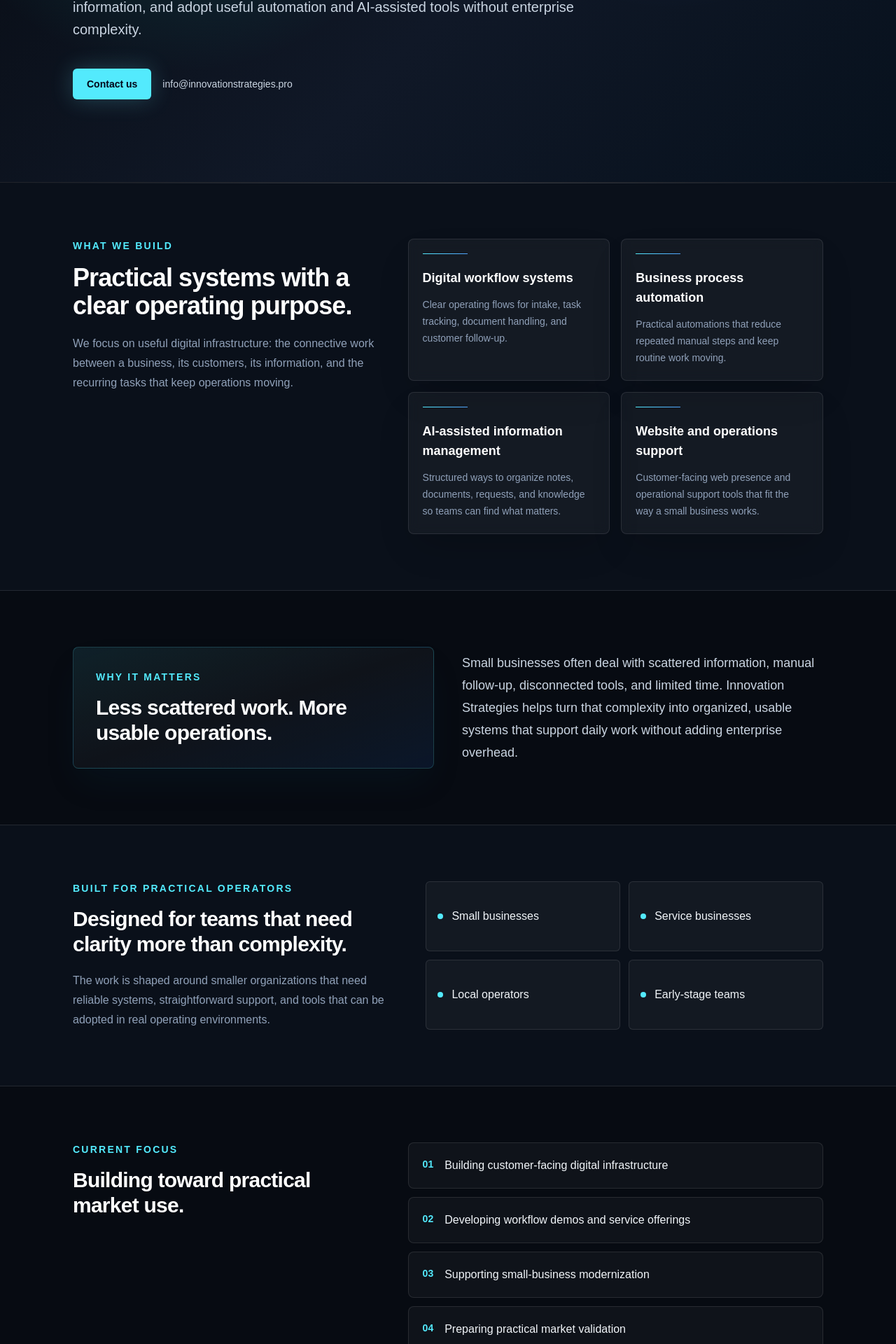
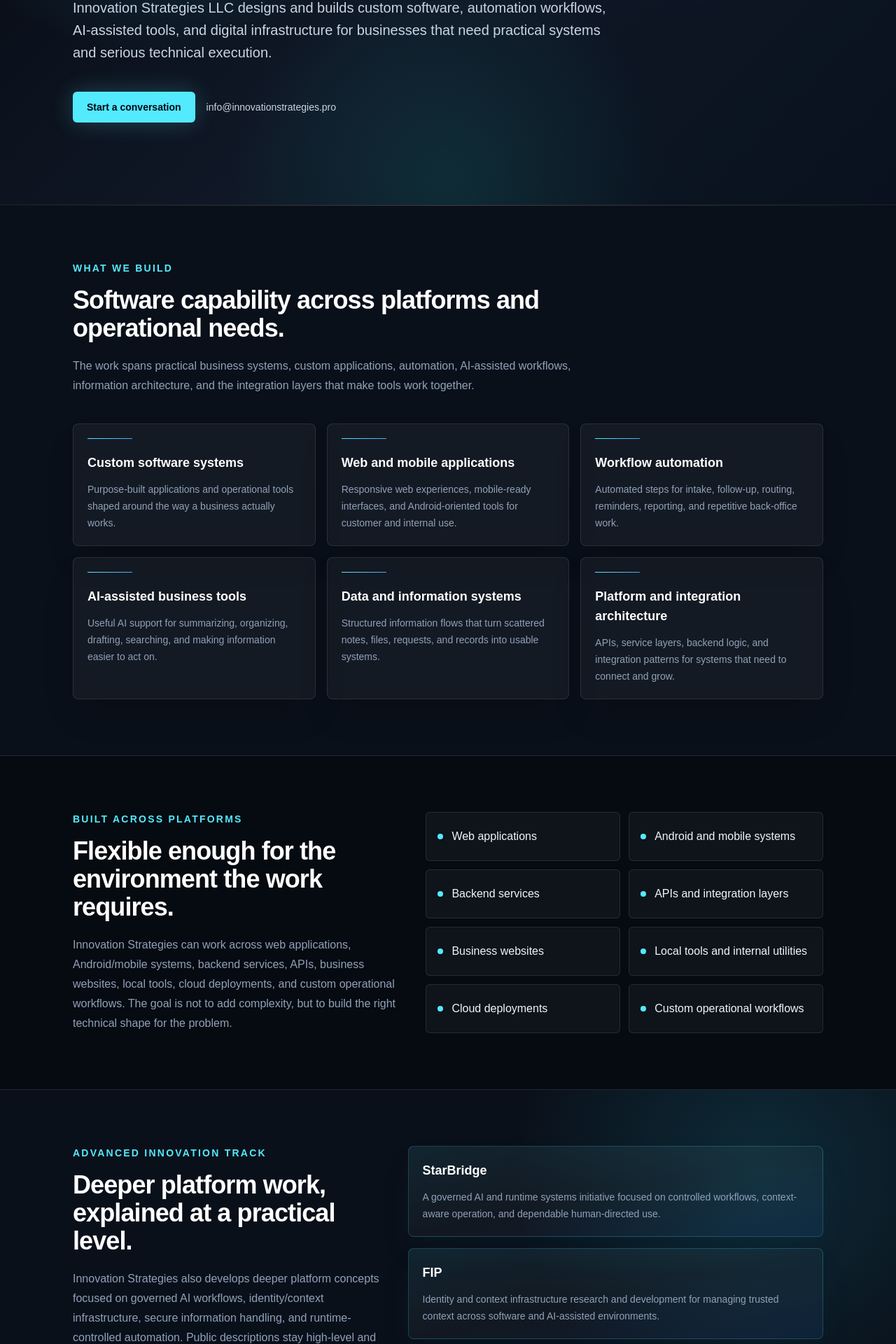
Before and after one commit to jsnfeinstein71/innovationstrategies-site, a Next.js app: page / in a window 1280 px wide. Shown: the part 396-2316 px from the top of the page at 70% size. Built offline with nearby package versions, Linux system fonts and the light colour scheme.

Commit message:
Expand Innovation Strategies company positioning

```diff
--- a/app/layout.tsx
+++ b/app/layout.tsx
@@ -2,14 +2,14 @@ import type { Metadata } from "next";
 import "./globals.css";
 
 export const metadata: Metadata = {
-  title: "Innovation Strategies LLC | Practical Digital Systems",
+  title: "Innovation Strategies LLC | Custom Software and AI Systems",
   description:
-    "Innovation Strategies LLC develops practical digital systems, automation workflows, and AI-assisted business tools for small business operations.",
+    "Innovation Strategies LLC designs and builds custom software, automation workflows, AI-assisted tools, and digital infrastructure for real-world operations.",
   metadataBase: new URL("https://innovationstrategies.pro"),
   openGraph: {
-    title: "Innovation Strategies LLC | Practical Digital Systems",
+    title: "Innovation Strategies LLC | Custom Software and AI Systems",
     description:
-      "Practical digital systems, automation workflows, and AI-assisted business tools for small business operations.",
+      "Custom software, automation workflows, AI-assisted tools, and digital infrastructure for real-world operations.",
     url: "https://innovationstrategies.pro",
     siteName: "Innovation Strategies LLC",
     type: "website",
--- a/app/page.tsx
+++ b/app/page.tsx
@@ -1,67 +1,113 @@
-const builds = [
+const buildCards = [
   {
-    title: "Digital workflow systems",
+    title: "Custom software systems",
     description:
-      "Clear operating flows for intake, task tracking, document handling, and customer follow-up.",
+      "Purpose-built applications and operational tools shaped around the way a business actually works.",
   },
   {
-    title: "Business process automation",
+    title: "Web and mobile applications",
     description:
-      "Practical automations that reduce repeated manual steps and keep routine work moving.",
+      "Responsive web experiences, mobile-ready interfaces, and Android-oriented tools for customer and internal use.",
   },
   {
-    title: "AI-assisted information management",
+    title: "Workflow automation",
     description:
-      "Structured ways to organize notes, documents, requests, and knowledge so teams can find what matters.",
+      "Automated steps for intake, follow-up, routing, reminders, reporting, and repetitive back-office work.",
   },
   {
-    title: "Website and operations support",
+    title: "AI-assisted business tools",
     description:
-      "Customer-facing web presence and operational support tools that fit the way a small business works.",
+      "Useful AI support for summarizing, organizing, drafting, searching, and making information easier to act on.",
+  },
+  {
+    title: "Data and information systems",
+    description:
+      "Structured information flows that turn scattered notes, files, requests, and records into usable systems.",
+  },
+  {
+    title: "Platform and integration architecture",
+    description:
+      "APIs, service layers, backend logic, and integration patterns for systems that need to connect and grow.",
   },
 ];
 
-const operators = [
-  "Small businesses",
-  "Service businesses",
-  "Local operators",
-  "Early-stage teams",
+const platformItems = [
+  "Web applications",
+  "Android and mobile systems",
+  "Backend services",
+  "APIs and integration layers",
+  "Business websites",
+  "Local tools and internal utilities",
+  "Cloud deployments",
+  "Custom operational workflows",
 ];
 
-const focusAreas = [
-  "Building customer-facing digital infrastructure",
-  "Developing workflow demos and service offerings",
-  "Supporting small-business modernization",
-  "Preparing practical market validation",
+const innovationTracks = [
+  {
+    title: "StarBridge",
+    description:
+      "A governed AI and runtime systems initiative focused on controlled workflows, context-aware operation, and dependable human-directed use.",
+  },
+  {
+    title: "FIP",
+    description:
+      "Identity and context infrastructure research and development for managing trusted context across software and AI-assisted environments.",
+  },
+  {
+    title: "IaaS direction",
+    description:
+      "A future direction for trusted identity and context services that can support safer, more consistent digital operations.",
+  },
+];
+
+const practicalSupport = [
+  "Websites and public presence",
+  "Customer intake",
+  "Internal tools",
+  "Automating repetitive work",
+  "Organizing scattered information",
+  "Connecting systems",
+  "Preparing demos and prototypes",
+  "Improving operations",
+];
+
+const reasons = [
+  "Hands-on building",
+  "Movement from idea to working system",
+  "Practical problem solving",
+  "Broad technical range",
+  "Serious architecture where needed",
+  "Small-business practicality without enterprise complexity",
 ];
 
 export default function Home() {
   return (
-    <main className="min-h-screen overflow-hidden bg-[#070b12] text-slate-100">
+    <main className="min-h-screen overflow-hidden bg-[#060a11] text-slate-100">
       <section className="relative border-b border-white/10">
-        <div className="absolute inset-0 bg-[radial-gradient(circle_at_20%_20%,rgba(20,184,166,0.24),transparent_32%),radial-gradient(circle_at_75%_15%,rgba(59,130,246,0.18),transparent_28%),linear-gradient(135deg,#070b12_0%,#101827_54%,#07111d_100%)]" />
+        <div className="absolute inset-0 bg-[radial-gradient(circle_at_18%_18%,rgba(34,211,238,0.22),transparent_30%),radial-gradient(circle_at_78%_12%,rgba(59,130,246,0.2),transparent_28%),radial-gradient(circle_at_50%_95%,rgba(20,184,166,0.14),transparent_34%),linear-gradient(135deg,#060a11_0%,#101827_52%,#08111d_100%)]" />
         <div className="absolute inset-x-0 top-0 h-px bg-gradient-to-r from-transparent via-cyan-300/70 to-transparent" />
-        <div className="relative mx-auto flex min-h-[82vh] max-w-6xl flex-col justify-center px-6 py-20 sm:px-8 lg:px-10">
-          <div className="mb-8 flex w-fit items-center gap-3 rounded-full border border-white/10 bg-white/[0.04] px-4 py-2 text-xs font-semibold uppercase tracking-[0.18em] text-cyan-100 shadow-2xl shadow-cyan-950/30">
+        <div className="relative mx-auto flex min-h-[86vh] max-w-6xl flex-col justify-center px-6 py-20 sm:px-8 lg:px-10">
+          <div className="mb-8 flex w-fit items-center gap-3 rounded-full border border-white/10 bg-white/[0.045] px-4 py-2 text-xs font-semibold uppercase tracking-[0.18em] text-cyan-100 shadow-2xl shadow-cyan-950/30">
             <span className="h-2 w-2 rounded-full bg-cyan-300 shadow-[0_0_18px_rgba(103,232,249,0.9)]" />
             Innovation Strategies LLC
           </div>
-          <div className="max-w-4xl">
-            <h1 className="text-4xl font-semibold leading-tight text-white sm:text-5xl lg:text-6xl">
-              Practical digital systems for small business operations.
+          <div className="max-w-5xl">
+            <h1 className="text-4xl font-semibold leading-tight text-white sm:text-5xl lg:text-7xl">
+              Software systems built for real-world operations.
             </h1>
-            <p className="mt-6 max-w-3xl text-lg leading-8 text-slate-300 sm:text-xl">
-              Innovation Strategies LLC helps small businesses improve
-              workflows, organize information, and adopt useful automation and
-              AI-assisted tools without enterprise complexity.
+            <p className="mt-7 max-w-3xl text-lg leading-8 text-slate-300 sm:text-xl">
+              Innovation Strategies LLC designs and builds custom software,
+              automation workflows, AI-assisted tools, and digital
+              infrastructure for businesses that need practical systems and
+              serious technical execution.
             </p>
           </div>
           <div className="mt-10 flex flex-col gap-4 sm:flex-row sm:items-center">
             <a
               href="mailto:info@innovationstrategies.pro"
-              className="inline-flex w-fit items-center justify-center rounded-md bg-cyan-300 px-5 py-3 text-sm font-semibold text-slate-950 shadow-[0_0_32px_rgba(103,232,249,0.24)] transition hover:bg-cyan-200 focus:outline-none focus:ring-2 focus:ring-cyan-200 focus:ring-offset-2 focus:ring-offset-[#070b12]"
+              className="inline-flex w-fit items-center justify-center rounded-md bg-cyan-300 px-5 py-3 text-sm font-semibold text-slate-950 shadow-[0_0_32px_rgba(103,232,249,0.24)] transition hover:bg-cyan-200 focus:outline-none focus:ring-2 focus:ring-cyan-200 focus:ring-offset-2 focus:ring-offset-[#060a11]"
             >
-              Contact us
+              Start a conversation
             </a>
             <a
               href="mailto:info@innovationstrategies.pro"
@@ -76,32 +122,99 @@ export default function Home() {
       <section className="relative border-b border-white/10 bg-[#0a101a] py-16 sm:py-20">
         <div className="absolute inset-x-0 top-0 h-px bg-gradient-to-r from-transparent via-white/20 to-transparent" />
         <div className="mx-auto max-w-6xl px-6 sm:px-8 lg:px-10">
+          <div className="max-w-3xl">
+            <p className="text-sm font-semibold uppercase tracking-[0.16em] text-cyan-300">
+              What We Build
+            </p>
+            <h2 className="mt-4 text-3xl font-semibold tracking-tight text-white sm:text-4xl">
+              Software capability across platforms and operational needs.
+            </h2>
+            <p className="mt-5 text-base leading-7 text-slate-400">
+              The work spans practical business systems, custom applications,
+              automation, AI-assisted workflows, information architecture, and
+              the integration layers that make tools work together.
+            </p>
+          </div>
+          <div className="mt-10 grid gap-4 md:grid-cols-2 lg:grid-cols-3">
+            {buildCards.map((item) => (
+              <article
+                key={item.title}
+                className="rounded-lg border border-white/10 bg-white/[0.045] p-5 shadow-2xl shadow-black/20 backdrop-blur"
+              >
+                <div className="mb-5 h-px w-16 bg-gradient-to-r from-cyan-300 to-blue-400" />
+                <h3 className="text-lg font-semibold text-white">
+                  {item.title}
+                </h3>
+                <p className="mt-3 text-sm leading-6 text-slate-400">
+                  {item.description}
+                </p>
+              </article>
+            ))}
+          </div>
+        </div>
+      </section>
+
+      <section className="bg-[#060a11] py-16 sm:py-20">
+        <div className="mx-auto grid max-w-6xl gap-10 px-6 sm:px-8 lg:grid-cols-[0.9fr_1.1fr] lg:px-10">
+          <div>
+            <p className="text-sm font-semibold uppercase tracking-[0.16em] text-cyan-300">
+              Built Across Platforms
+            </p>
+            <h2 className="mt-4 text-3xl font-semibold tracking-tight text-white sm:text-4xl">
+              Flexible enough for the environment the work requires.
+            </h2>
+            <p className="mt-5 text-base leading-7 text-slate-400">
+              Innovation Strategies can work across web applications,
+              Android/mobile systems, backend services, APIs, business
+              websites, local tools, cloud deployments, and custom operational
+              workflows. The goal is not to add complexity, but to build the
+              right technical shape for the problem.
+            </p>
+          </div>
+          <div className="grid gap-3 sm:grid-cols-2">
+            {platformItems.map((item) => (
+              <div
+                key={item}
+                className="flex items-center gap-3 rounded-md border border-white/10 bg-white/[0.04] p-4"
+              >
+                <span className="h-2 w-2 rounded-full bg-cyan-300" />
+                <span className="font-medium text-slate-100">{item}</span>
+              </div>
+            ))}
+          </div>
+        </div>
+      </section>
+
+      <section className="relative border-y border-white/10 bg-[#0a101a] py-16 sm:py-20">
+        <div className="absolute inset-0 bg-[radial-gradient(circle_at_85%_20%,rgba(34,211,238,0.14),transparent_30%)]" />
+        <div className="relative mx-auto max-w-6xl px-6 sm:px-8 lg:px-10">
           <div className="grid gap-10 lg:grid-cols-[0.85fr_1.15fr]">
             <div>
               <p className="text-sm font-semibold uppercase tracking-[0.16em] text-cyan-300">
-                What We Build
+                Advanced Innovation Track
               </p>
               <h2 className="mt-4 text-3xl font-semibold tracking-tight text-white sm:text-4xl">
-                Practical systems with a clear operating purpose.
+                Deeper platform work, explained at a practical level.
               </h2>
               <p className="mt-5 text-base leading-7 text-slate-400">
-                We focus on useful digital infrastructure: the connective work
-                between a business, its customers, its information, and the
-                recurring tasks that keep operations moving.
+                Innovation Strategies also develops deeper platform concepts
+                focused on governed AI workflows, identity/context
+                infrastructure, secure information handling, and
+                runtime-controlled automation. Public descriptions stay
+                high-level and focused on the business value of trusted systems.
               </p>
             </div>
-            <div className="grid gap-4 sm:grid-cols-2">
-              {builds.map((item) => (
+            <div className="space-y-4">
+              {innovationTracks.map((track) => (
                 <article
-                  key={item.title}
-                  className="rounded-lg border border-white/10 bg-white/[0.045] p-5 shadow-2xl shadow-black/20 backdrop-blur"
+                  key={track.title}
+                  className="rounded-lg border border-cyan-300/20 bg-gradient-to-br from-cyan-300/10 via-white/[0.035] to-blue-500/10 p-5 shadow-2xl shadow-cyan-950/20"
                 >
-                  <div className="mb-5 h-px w-16 bg-gradient-to-r from-cyan-300 to-blue-400" />
                   <h3 className="text-lg font-semibold text-white">
-                    {item.title}
+                    {track.title}
                   </h3>
                   <p className="mt-3 text-sm leading-6 text-slate-400">
-                    {item.description}
+                    {track.description}
                   </p>
                 </article>
               ))}
@@ -110,84 +223,67 @@ export default function Home() {
         </div>
       </section>
 
-      <section className="bg-[#070b12] py-16 sm:py-20">
-        <div className="mx-auto grid max-w-6xl gap-10 px-6 sm:px-8 lg:grid-cols-[1fr_1fr] lg:px-10">
-          <div className="rounded-lg border border-cyan-300/20 bg-gradient-to-br from-cyan-300/10 via-white/[0.035] to-blue-500/10 p-6 shadow-2xl shadow-cyan-950/20 sm:p-8">
-            <p className="text-sm font-semibold uppercase tracking-[0.16em] text-cyan-300">
-              Why It Matters
-            </p>
-            <h2 className="mt-4 text-3xl font-semibold tracking-tight text-white">
-              Less scattered work. More usable operations.
-            </h2>
-          </div>
-          <div className="flex items-center">
-            <p className="text-lg leading-8 text-slate-300">
-              Small businesses often deal with scattered information, manual
-              follow-up, disconnected tools, and limited time. Innovation
-              Strategies helps turn that complexity into organized, usable
-              systems that support daily work without adding enterprise
-              overhead.
-            </p>
-          </div>
-        </div>
-      </section>
-
-      <section className="border-y border-white/10 bg-[#0a101a] py-16 sm:py-20">
+      <section className="bg-[#060a11] py-16 sm:py-20">
         <div className="mx-auto grid max-w-6xl gap-10 px-6 sm:px-8 lg:grid-cols-[0.9fr_1.1fr] lg:px-10">
           <div>
             <p className="text-sm font-semibold uppercase tracking-[0.16em] text-cyan-300">
-              Built For Practical Operators
+              Practical Business Support
             </p>
-            <h2 className="mt-4 text-3xl font-semibold tracking-tight text-white">
-              Designed for teams that need clarity more than complexity.
+            <h2 className="mt-4 text-3xl font-semibold tracking-tight text-white sm:text-4xl">
+              Advanced capability applied to everyday operating needs.
             </h2>
             <p className="mt-5 text-base leading-7 text-slate-400">
-              The work is shaped around smaller organizations that need
-              reliable systems, straightforward support, and tools that can be
-              adopted in real operating environments.
+              The same technical range can support the practical work that
+              keeps a business moving, from public presence and intake flows to
+              internal tools, prototypes, and connected systems.
             </p>
           </div>
           <div className="grid gap-3 sm:grid-cols-2">
-            {operators.map((operator) => (
+            {practicalSupport.map((item) => (
               <div
-                key={operator}
-                className="flex items-center gap-3 rounded-md border border-white/10 bg-white/[0.04] p-4"
+                key={item}
+                className="rounded-md border border-white/10 bg-white/[0.04] p-4 font-medium text-slate-100"
               >
-                <span className="h-2 w-2 rounded-full bg-cyan-300" />
-                <span className="font-medium text-slate-100">{operator}</span>
+                {item}
               </div>
             ))}
           </div>
         </div>
       </section>
 
-      <section className="bg-[#070b12] py-16 sm:py-20">
+      <section className="border-y border-white/10 bg-[#0a101a] py-16 sm:py-20">
         <div className="mx-auto grid max-w-6xl gap-10 px-6 sm:px-8 lg:grid-cols-[0.85fr_1.15fr] lg:px-10">
           <div>
             <p className="text-sm font-semibold uppercase tracking-[0.16em] text-cyan-300">
-              Current Focus
+              Why Innovation Strategies
             </p>
-            <h2 className="mt-4 text-3xl font-semibold tracking-tight text-white">
-              Building toward practical market use.
+            <h2 className="mt-4 text-3xl font-semibold tracking-tight text-white sm:text-4xl">
+              Builder-oriented technical work without enterprise overhead.
             </h2>
+            <p className="mt-5 text-base leading-7 text-slate-400">
+              Innovation Strategies is built around hands-on execution: turning
+              unclear operational problems into working systems, using serious
+              architecture where it matters and practical delivery where speed
+              and clarity matter most.
+            </p>
           </div>
           <div className="space-y-3">
-            {focusAreas.map((focus, index) => (
+            {reasons.map((reason, index) => (
               <div
-                key={focus}
+                key={reason}
                 className="grid grid-cols-[auto_1fr] gap-4 rounded-lg border border-white/10 bg-white/[0.035] p-5"
               >
                 <span className="text-sm font-semibold text-cyan-300">
                   0{index + 1}
                 </span>
-                <p className="font-medium leading-6 text-slate-100">{focus}</p>
+                <p className="font-medium leading-6 text-slate-100">{reason}</p>
               </div>
             ))}
           </div>
         </div>
       </section>
 
-      <section className="relative border-t border-white/10 bg-[#0a101a] py-16">
+      <section className="relative bg-[#060a11] py-16">
         <div className="absolute inset-x-0 bottom-0 h-px bg-gradient-to-r from-transparent via-cyan-300/60 to-transparent" />
         <div className="mx-auto max-w-6xl px-6 sm:px-8 lg:px-10">
           <div className="rounded-lg border border-white/10 bg-gradient-to-br from-white/[0.07] to-white/[0.025] p-6 shadow-2xl shadow-black/30 sm:p-8">
@@ -197,12 +293,12 @@ export default function Home() {
                   Contact
                 </p>
                 <h2 className="mt-4 text-3xl font-semibold tracking-tight text-white">
-                  Start with a practical operations conversation.
+                  Start a conversation about the system you need.
                 </h2>
                 <p className="mt-5 max-w-2xl text-base leading-7 text-slate-400">
-                  For workflow support, digital infrastructure planning, or
-                  small-business modernization inquiries, contact Innovation
-                  Strategies LLC.
+                  For custom software, automation, AI-assisted workflows,
+                  digital infrastructure, or practical operations support,
+                  contact Innovation Strategies LLC.
                 </p>
               </div>
               <a
```
